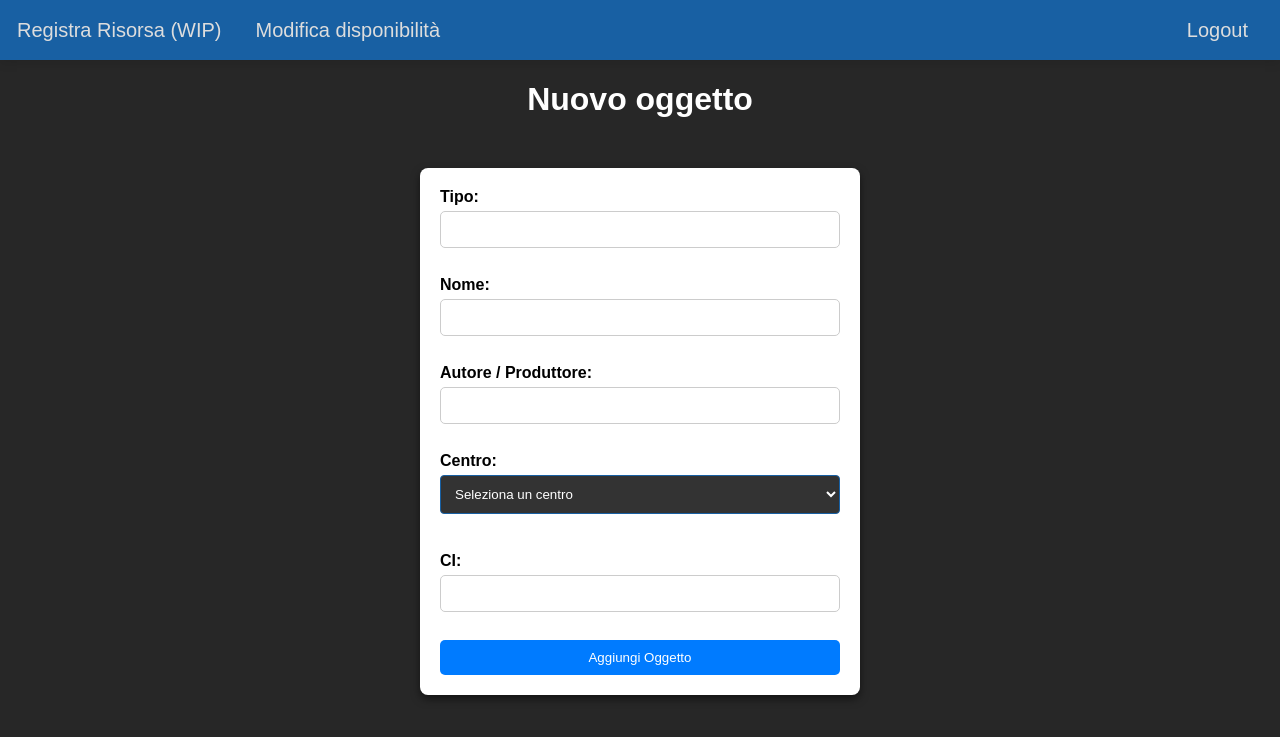
After one commit to iLukez/items-rents, a PHP site: page /admin_new_resource.php in a window 1280 px wide. The commit adds this page. Shown: the top 737 px of the page. Run offline with PHP 8.4, Linux system fonts and the light colour scheme; data comes from the database, SQL or seed files in the repository.

Commit message:
added admin functionality

```diff
--- /dev/null
+++ b/admin_nav.php
@@ -0,0 +1,7 @@
+<nav>
+    <ul>
+        <li><a href="admin_new_resource.php">Registra Risorsa (WIP)</a></li>
+        <li><a href="admin_unavailable_resource.php">Modifica disponibilità</a></li>
+        <li id='nav-logout'><a href="logout.php">Logout</a></li>
+    </ul>
+</nav>
--- /dev/null
+++ b/admin_new_resource.php
@@ -0,0 +1,75 @@
+<?php
+session_start();
+
+$servername = "localhost";
+$svusername = "root";
+$svpassword = "";
+$dbname = "rent";
+
+$conn = new mysqli($servername, $svusername, $svpassword, $dbname);
+
+?>
+
+<!DOCTYPE html>
+<html>
+<head>
+    <title>Aggiungi un oggetto</title>
+    <link rel="stylesheet" href="stylesheet/default.css">
+    <link rel="stylesheet" href="stylesheet/admin_home.css">
+    <link rel="stylesheet" href="stylesheet/nav.css">
+    <link rel="stylesheet" href="stylesheet/admin_new_resource.css">
+</head>
+<body>
+    <?php include 'admin_nav.php' ?>
+    <h1>Nuovo oggetto</h1>
+    <form method="post" action="admin_add_item.php" onsubmit="return validateCI()">
+        <label for="type">Tipo:</label>
+        <input type="text" id="type" name="type" required><br>
+
+        <label for="item_name">Nome:</label>
+        <input type="text" id="item_name" name="item_name" required><br>
+
+        <label for="maker">Autore / Produttore:</label>
+        <input type="text" id="maker" name="maker" required><br>
+
+        <label for="center">Centro:</label>
+        <select name="center" id="center">
+            <option selected disabled>Seleziona un centro</option>
+            <?php
+            $sql = "SELECT * FROM centers";
+            $result = $conn->query($sql);
+            while ($row = $result->fetch_assoc()) {
+                echo "<option value=" . $row['id'] . ">" . $row['center_name'] . " - " . $row['address'] . "</option>";
+            }
+            ?>
+        </select><br>
+
+        <label for="ci">CI:</label>
+        <input type="text" id="ci" name="ci" required minlength="6" maxlength="6"><br>
+
+        <input type="submit" value="Aggiungi Oggetto">
+    </form>
+
+    <?php
+    if (isset($_GET['success']) && $_GET['success'] == 'true') {
+        echo "<p id='admin-success'>Oggetto aggiunto con successo!</p>";
+    }
+    elseif (isset($_GET['success']) && $_GET['success'] == 'ci_exists') {
+        echo "<p id='admin-error'>Errore: Il CI inserito è già presente nel database, riprova!</p>";
+    }
+    ?>
+
+    <script>
+        function validateCI() {
+            var ciInput = document.getElementById("ci").value;
+            var numbers = /^[0-9]+$/;
+            if (!ciInput.match(numbers)) {
+                alert("Il CI deve contenere solo numeri!");
+                return false;
+            }
+            return true;
+        }
+    </script>
+
+</body>
+</html>
--- a/home.php
+++ b/home.php
@@ -49,8 +49,8 @@ $result = $stmt->get_result();
             echo "<div style='text-align:center'><a id='no-rents-new-rent-button' href='new_rent.php'>Nuovo Noleggio</a></div>";
         }
         while ($row = $result->fetch_assoc()) {
-            $date = date("d/m/Y - H:i", strtotime($row['date']));
-            echo "<tr><td>" . $row['type'] . "</td><td>" . $row['item_name'] . "</td><td>" . $row['maker'] . "</td><td>" . $row['center_name'] . "</td><td>" . $row['ci'] . "</td><td>" . $date . "</td><td><a href='delete_rent.php?rent_id=" . $row['rent_id'] . "&item_id=" . $row['item'] . "'>Elimina</a></td></tr>";
+            $date = date("d/m/Y", strtotime($row['date']));
+            echo "<tr><td>" . $row['type'] . "</td><td>" . $row['item_name'] . "</td><td>" . $row['maker'] . "</td><td>" . $row['center_name'] . "</td><td>" . $row['ci'] . "</td><td>" . $date . "</td><td><a href='delete_rent.php?rent_id=" . $row['rent_id'] . "&item_id=" . $row['item'] . "'>Fine Noleggio</a></td></tr>";
         }
         $_SESSION['new_rents'] = null;
         ?>
--- a/index.html
+++ b/index.html
@@ -19,6 +19,7 @@
         <input type="hidden" name="action" value="login"><br><br>
 
         <input type="submit" value="Login">
+        <p>Accedendo con un account admin è possibile accedere alla sezione "admin" del sito</p>
         <p>Non hai un account? <a href="register.html">Registrati!</a></p>
     </form>
 </body>
--- /dev/null
+++ b/logout.php
@@ -0,0 +1,6 @@
+<?php
+session_start();
+
+// Destroy the session
+session_destroy();
+header("Location: index.html");
--- a/nav.php
+++ b/nav.php
@@ -4,5 +4,6 @@
         <li><a href="new_rent.php">Noleggi disponibili</a></li>
         <li><a href="#">WIP</a></li>
         <li><a href="#">WIP</a></li>
+        <li id='nav-logout'><a href="logout.php">Logout</a></li>
     </ul>
 </nav>
--- /dev/null
+++ b/stylesheet/admin_home.css
@@ -0,0 +1,32 @@
+#admin-home-container {
+    width: 70%;
+    display: flex;
+    flex-direction: column;
+    justify-content: center;
+    align-items: center;
+    margin: auto;
+    margin-top: 100px;
+}
+
+h1 {
+    text-align: center;
+    color: #fff;
+    margin-bottom: 50px;
+}
+
+p {
+    text-align: center;
+    color: #fff;
+}
+
+#admin-success {
+    color: #28a745;
+    text-align: center;
+    margin-top: 20px;
+}
+
+#admin-error {
+    color: #dc3545;
+    text-align: center;
+    margin-top: 20px;
+}
--- /dev/null
+++ b/stylesheet/admin_new_resource.css
@@ -0,0 +1,50 @@
+form {
+    max-width: 400px;
+    margin: 0 auto;
+    padding: 20px;
+    background-color: #ffffff;
+    border-radius: 8px;
+    box-shadow: 0 4px 8px rgba(0, 0, 0, 0.5);
+    display: flex;
+    flex-direction: column;
+    justify-content: center;
+}
+
+input[type="text"] {
+    padding: 10px;
+    border: 1px solid #ccc;
+    border-radius: 5px;
+    margin-bottom: 10px;
+}
+
+input[type="submit"] {
+    background-color: #007bff;
+    color: white;
+    padding: 10px 20px;
+    border: none;
+    border-radius: 5px;
+    cursor: pointer;
+}
+
+input[type="submit"]:hover {
+    background-color: #0056b3;
+}
+
+label {
+    font-weight: bold;
+    margin-bottom: 5px;
+}
+
+select {
+    width: 100%;
+    padding: 10px;
+    margin-bottom: 20px;
+    background-color: #333333;
+    color: #ffffff;
+    border: 1px solid #1860a3;
+    border-radius: 4px;
+}
+
+select option[disabled] {
+    color: #666666;
+}
--- a/stylesheet/nav.css
+++ b/stylesheet/nav.css
@@ -31,3 +31,8 @@ nav ul li a {
 nav ul li a:hover {
     color: #fff;
 }
+
+#nav-logout {
+    position: absolute;
+    right: 15px;
+}
```
Also changed, not shown: action_check.php (+7 -2 lines), admin_add_item.php (added, +46 -0 lines), home_admin.php (added, +17 -0 lines), temp.txt (added, +109 -0 lines).
